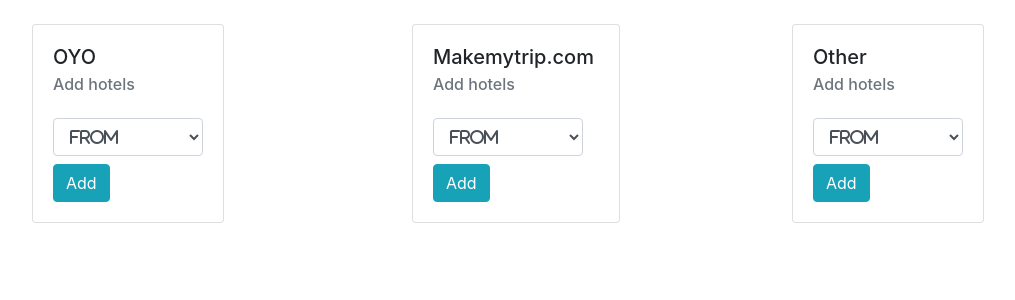
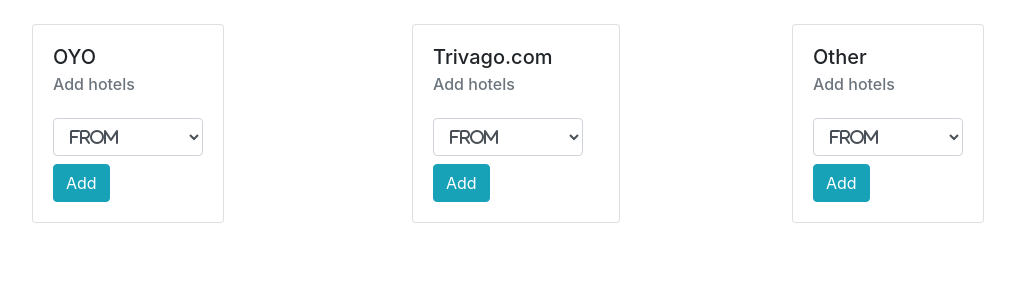
Before and after one commit to Aakash7khadka/TripPasal, a Django app: page /addhotels/ in a window 1280 px wide. Shown: the part 134-434 px from the top of the page, without its empty margins (77-1092 px from the left). Run offline with Django 3.2, Linux system fonts and the light colour scheme; the visitor is signed in with stand-in values (Sample User, id 1); some libraries are stand-ins or nearby versions.

Commit message:
late late late late night change

```diff
--- a/template/addhotel.html
+++ b/template/addhotel.html
@@ -55,10 +55,10 @@
 
                 </div>
                 <div class="col-sm">
-                    <form action="add">
+                    <form action="addtrivago">
                         <div class="card ml-4 mt-4" style="width: 13rem;">
                             <div class="card-body">
-                                <h5 class="card-title">Makemytrip.com</h5>
+                                <h5 class="card-title">Trivago.com</h5>
                                 <h6 class="card-subtitle mb-2 text-muted">Add hotels</h6>
 
                                 <select name="destination" class="form-control mr-sm-2 mt-4 mb-2 "
```
